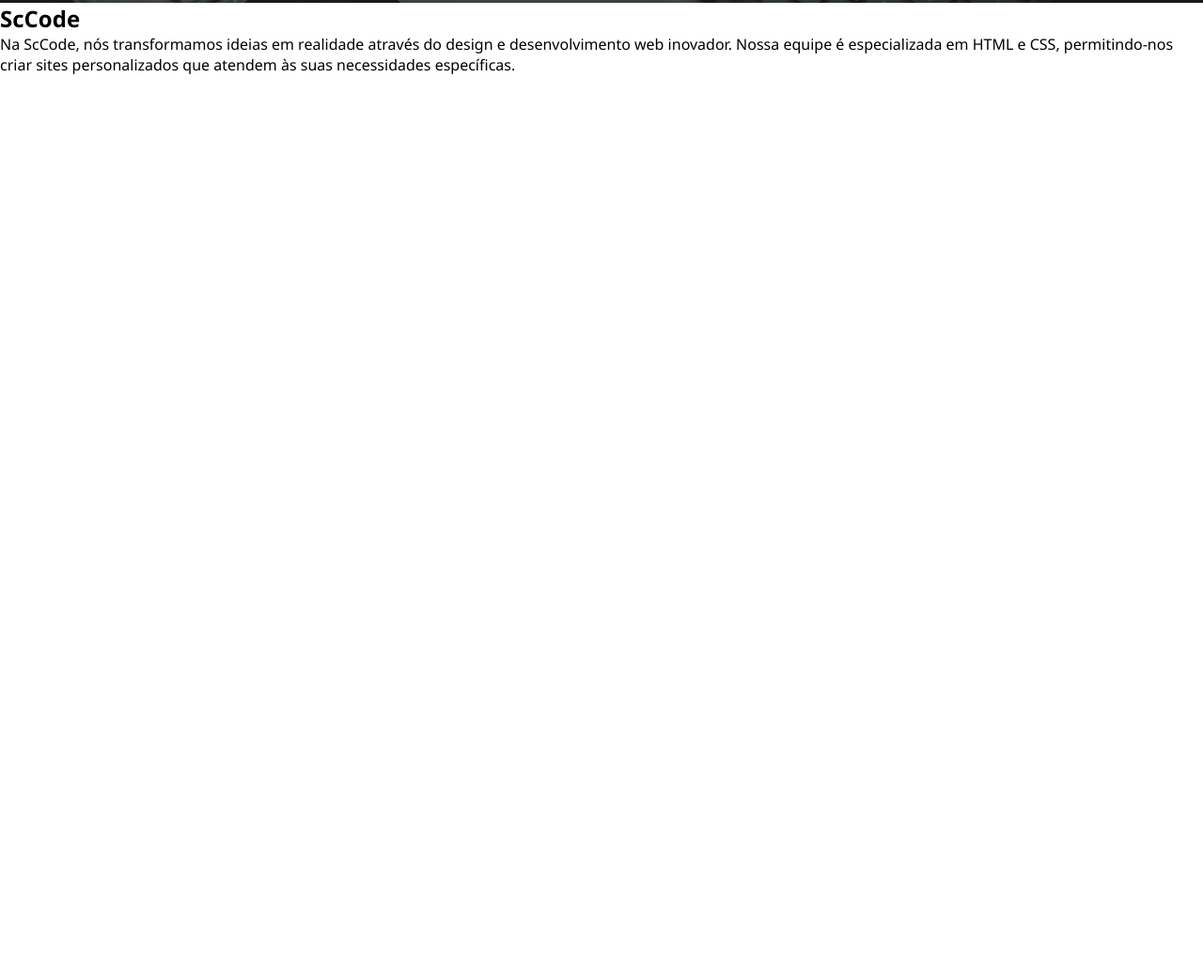
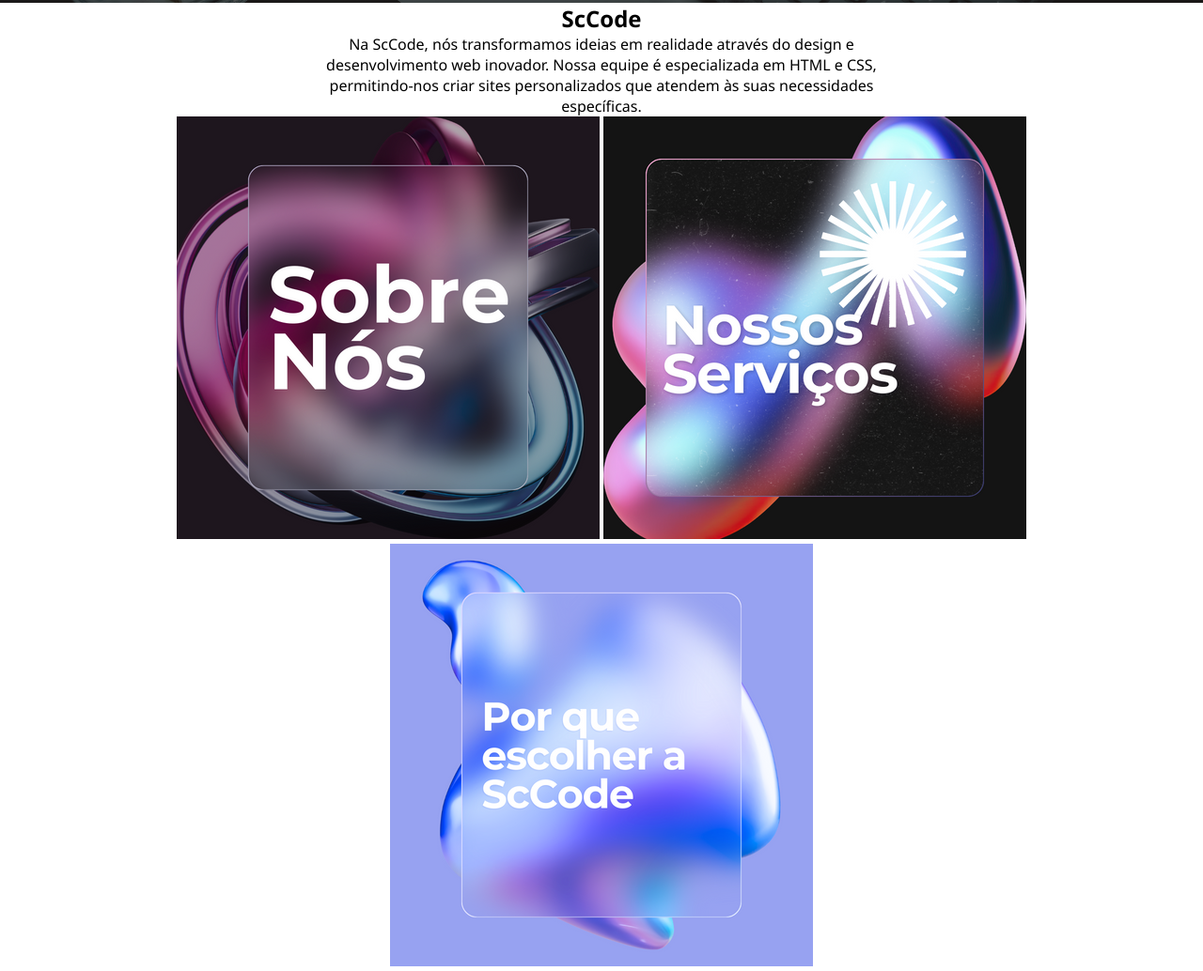
Before and after one commit to solitariewolf/Site-Para-Empresa-de-TI, a plain HTML site: page index.html in a window 1280 px wide. Shown: the part 517-1551 px from the top of the page at 94% size. Before the commit the page ends 800 px from the top, so only its background shows below. Drawn offline with Linux system fonts and the light colour scheme.

Commit message:
Changes to be committed: 	modified:   css/style.css 	new file:   img/mosaico1.png 	new file:   img/mosaico2.png 	new file:   img/mosaico3.png 	modified:   index.html

```diff
--- a/css/style.css
+++ b/css/style.css
@@ -119,3 +119,18 @@
   #slide3:checked ~ .slides .slide:nth-child(3) {
     display: block;
   }
+
+  /* section corpo */
+
+  .corpo{
+    text-align: center;
+  }
+
+  .corpo p{
+    margin: auto;
+    max-width: 600px;
+  }
+
+  .mosaico{
+    display: inline;
+  }
--- a/index.html
+++ b/index.html
@@ -53,6 +53,12 @@
         <h2>ScCode</h2>
         <p>Na ScCode, nós transformamos ideias em realidade através do design e desenvolvimento web inovador. Nossa equipe é especializada em HTML e CSS, permitindo-nos criar sites personalizados que atendem às suas necessidades específicas.</p>
 
+        <div class="mosaico">
+            <img src="img/mosaico1.png" alt="">
+            <img src="img/mosaico2.png" alt="">
+            <img src="img/mosaico3.png" alt="">
+        </div>
+
     </section>
 
 
```
Also changed, not shown: img/mosaico1.png (added), img/mosaico2.png (added), img/mosaico3.png (added).
